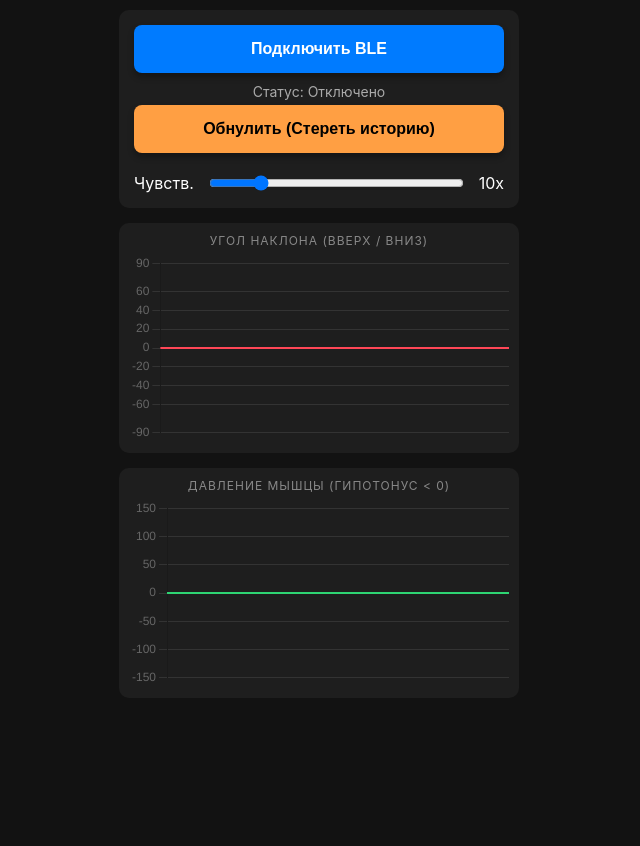
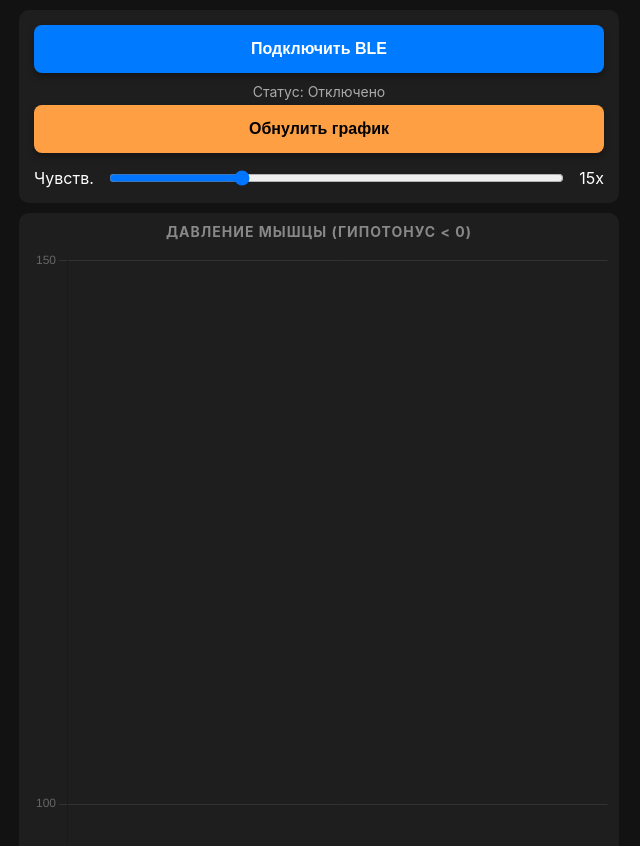
Before and after one commit to GenaFix/mmt-test-app, a plain HTML site: page index.html in a window 1280 px wide. Shown: the top 846 px of the page, without its empty margins (321-961 px from the left). Before the commit the page ends 800 px from the top, so only its background shows below. Drawn offline with nearby package versions, Linux system fonts and the light colour scheme.

Commit message:
Add files via upload

```diff
--- a/index.html
+++ b/index.html
@@ -3,7 +3,7 @@
 <head>
     <meta charset="UTF-8">
     <meta name="viewport" content="width=device-width, initial-scale=1.0, maximum-scale=1.0, user-scalable=no">
-    <title>Кинезио Трекер ММТ (v4)</title>
+    <title>Кинезио Трекер ММТ (v5 - PRO)</title>
     <script src="https://cdn.jsdelivr.net/npm/chart.js"></script>
     <style>
         :root {
@@ -22,15 +22,18 @@
             display: flex;
             flex-direction: column;
             align-items: center;
+            height: 100vh; /* Занимаем всю высоту экрана */
+            box-sizing: border-box;
         }
         .controls {
             width: 100%;
-            max-width: 400px;
+            max-width: 600px;
             background: var(--panel-bg);
             border-radius: 10px;
             padding: 15px;
-            margin-bottom: 15px;
+            margin-bottom: 10px;
             box-sizing: border-box;
+            flex-shrink: 0; /* Панель управления не сжимается */
         }
         button {
             width: 100%;
@@ -53,7 +56,7 @@
             display: flex;
             align-items: center;
             justify-content: space-between;
-            margin-top: 10px;
+            margin-top: 5px;
         }
         input[type=range] {
             flex-grow: 1;
@@ -61,15 +64,21 @@
         }
         .chart-container {
             width: 100%;
-            max-width: 400px;
+            max-width: 600px;
             background: var(--panel-bg);
             border-radius: 10px;
             padding: 10px;
-            margin-bottom: 15px;
             box-sizing: border-box;
+            flex-grow: 1; /* График занимает всё оставшееся место */
+            display: flex;
+            flex-direction: column;
+            position: relative;
+        }
+        canvas {
+            flex-grow: 1;
         }
         .status { font-size: 14px; color: #aaaaaa; text-align: center; margin-bottom: 5px; }
-        .chart-title { font-size: 12px; color: #888; text-align: center; margin-bottom: 5px; text-transform: uppercase; letter-spacing: 1px;}
+        .chart-title { font-size: 14px; color: #888; text-align: center; margin-bottom: 10px; font-weight: bold; text-transform: uppercase; letter-spacing: 1px;}
     </style>
 </head>
 <body>
@@ -78,22 +87,16 @@
         <button id="connectBtn">Подключить BLE</button>
         <div id="status" class="status">Статус: Отключено</div>
 
-        <button id="calibrateBtn">Обнулить (Стереть историю)</button>
+        <button id="calibrateBtn">Обнулить график</button>
 
         <div class="slider-container">
             <span>Чувств.</span>
-            <input type="range" id="sensitivitySlider" min="1" max="50" step="1" value="10">
-            <span id="sensValue">10x</span>
+            <input type="range" id="sensitivitySlider" min="1" max="50" step="1" value="15">
+            <span id="sensValue">15x</span>
         </div>
     </div>
 
-    <!-- График движения -->
-    <div class="chart-container">
-        <div class="chart-title">Угол наклона (Вверх / Вниз)</div>
-        <canvas id="motionChart"></canvas>
-    </div>
-
-    <!-- График силы -->
+    <!-- График силы на весь экран -->
     <div class="chart-container">
         <div class="chart-title">Давление мышцы (Гипотонус < 0)</div>
         <canvas id="forceChart"></canvas>
@@ -103,38 +106,18 @@
         const SERVICE_UUID = '6e400001-b5a3-f393-e0a9-e50e24dcca9e';
         const TX_CHAR_UUID = '6e400003-b5a3-f393-e0a9-e50e24dcca9e';
 
-        let forceChart, motionChart;
-        const maxDataPoints = 100;
+        let forceChart;
+        const maxDataPoints = 120; // Чуть увеличил хвост истории
 
-        let rawFSR = 0, rawPitch = 0, rawRoll = 0;
-        let offsetFSR = 0, offsetPitch = 0, offsetRoll = 0;
-        let sensitivity = 10;
+        let rawFSR = 0;
+        let offsetFSR = 0;
+        let sensitivity = 15;
 
-        function initCharts() {
-            const motionCtx = document.getElementById('motionChart').getContext('2d');
-            motionChart = new Chart(motionCtx, {
-                type: 'line',
-                data: {
-                    labels: Array(maxDataPoints).fill(''),
-                    datasets: [{
-                        label: 'Наклон',
-                        data: Array(maxDataPoints).fill(0),
-                        borderColor: '#ff4757',
-                        borderWidth: 2,
-                        pointRadius: 0,
-                        tension: 0.1
-                    }]
-                },
-                options: {
-                    animation: false,
-                    scales: {
-                        x: { display: false },
-                        y: { min: -90, max: 90, grid: {color: '#333', zeroLineColor: '#fff'} }
-                    },
-                    plugins: { legend: { display: false } }
-                }
-            });
+        // Массив для программного сглаживания (Moving Average)
+        let fsrHistory = [];
+        const smoothingWindow = 5;
 
+        function initChart() {
             const forceCtx = document.getElementById('forceChart').getContext('2d');
             forceChart = new Chart(forceCtx, {
                 type: 'line',
@@ -144,13 +127,18 @@
                         label: 'Сила',
                         data: Array(maxDataPoints).fill(0),
                         borderColor: '#2ed573',
-                        borderWidth: 2,
+                        backgroundColor: 'rgba(46, 213, 115, 0.1)',
+                        borderWidth: 3,
                         pointRadius: 0,
-                        tension: 0.1
+                        tension: 0.2, // Делает линию более плавной
+                        fill: true
                     }]
                 },
                 options: {
                     animation: false,
+                    responsive: true,
+                    maintainAspectRatio: false, // Позволяет графику тянуться на весь экран
+                    interaction: { mode: 'none' }, // Отключаем лишние расчеты наведений
                     scales: {
                         x: { display: false },
                         y: { min: -150, max: 150, grid: {color: '#333', zeroLineColor: '#fff'} }
@@ -160,35 +148,29 @@
             });
         }
 
-        function updateDashboards() {
-            let displayPitch = (rawPitch - offsetPitch);
-            let displayFSR = (rawFSR - offsetFSR) * sensitivity;
+        function updateDashboard() {
+            // Сглаживание данных (убираем "пилу")
+            fsrHistory.push(rawFSR);
+            if (fsrHistory.length > smoothingWindow) {
+                fsrHistory.shift();
+            }
+            let smoothedFSR = fsrHistory.reduce((a, b) => a + b, 0) / fsrHistory.length;
 
-            let motionData = motionChart.data.datasets[0].data;
-            motionData.push(displayPitch);
-            motionData.shift();
-            motionChart.update();
+            // Применяем калибровку и чувствительность
+            let displayFSR = (smoothedFSR - offsetFSR) * sensitivity;
 
             let forceData = forceChart.data.datasets[0].data;
             forceData.push(displayFSR);
             forceData.shift();
-            forceChart.update();
+
+            // Оптимизированное обновление
+            forceChart.update('none');
         }
 
-        // Очистка истории при калибровке
         document.getElementById('calibrateBtn').addEventListener('click', () => {
-            // Запоминаем текущее положение как ноль
             offsetFSR = rawFSR;
-            offsetPitch = rawPitch;
-            offsetRoll = rawRoll;
-
-            // Заполняем историю графиков нулями, чтобы стереть старые всплески
-            motionChart.data.datasets[0].data = Array(maxDataPoints).fill(0);
             forceChart.data.datasets[0].data = Array(maxDataPoints).fill(0);
-
-            // Принудительно отрисовываем чистые графики
-            motionChart.update();
-            forceChart.update();
+            forceChart.update('none');
         });
 
         document.getElementById('sensitivitySlider').addEventListener('input', (e) => {
@@ -234,23 +216,20 @@
 
             lines.forEach(line => {
                 let parts = line.trim().split(',');
-                if (parts.length === 3) {
+                // Берем только первое значение (FSR), игнорируя остальное
+                if (parts.length > 0) {
                     let f = parseFloat(parts[0]);
-                    let p = parseFloat(parts[1]);
-                    let r = parseFloat(parts[2]);
 
-                    if (!isNaN(f) && !isNaN(p) && !isNaN(r)) {
+                    if (!isNaN(f)) {
                         rawFSR = f;
-                        rawPitch = p;
-                        rawRoll = r;
-                        updateDashboards();
+                        updateDashboard();
                     }
                 }
             });
         }
 
         document.getElementById('connectBtn').addEventListener('click', connectBLE);
-        initCharts();
+        initChart();
     </script>
 </body>
 </html>
```
